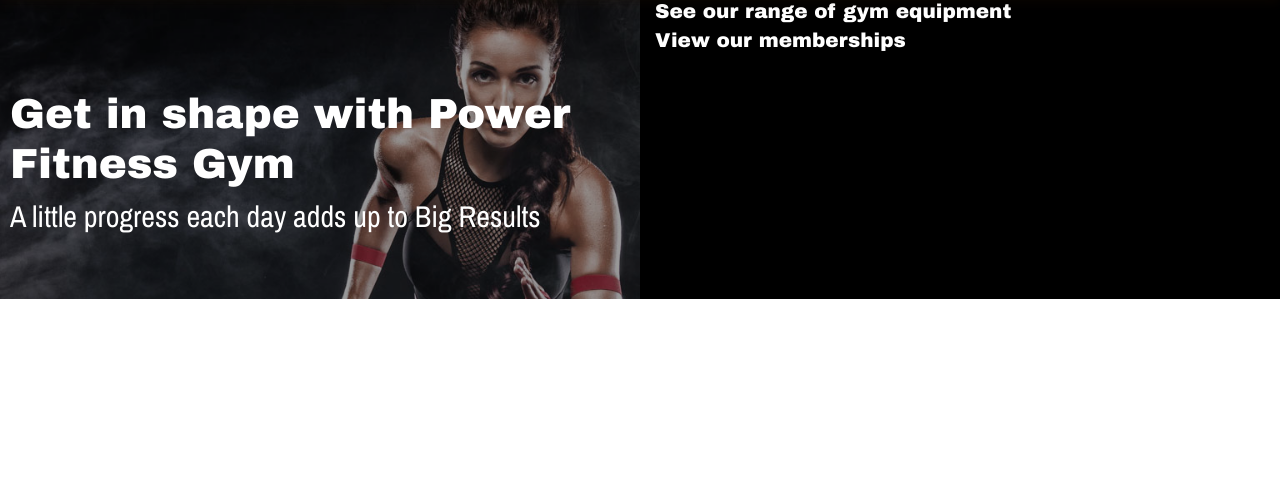
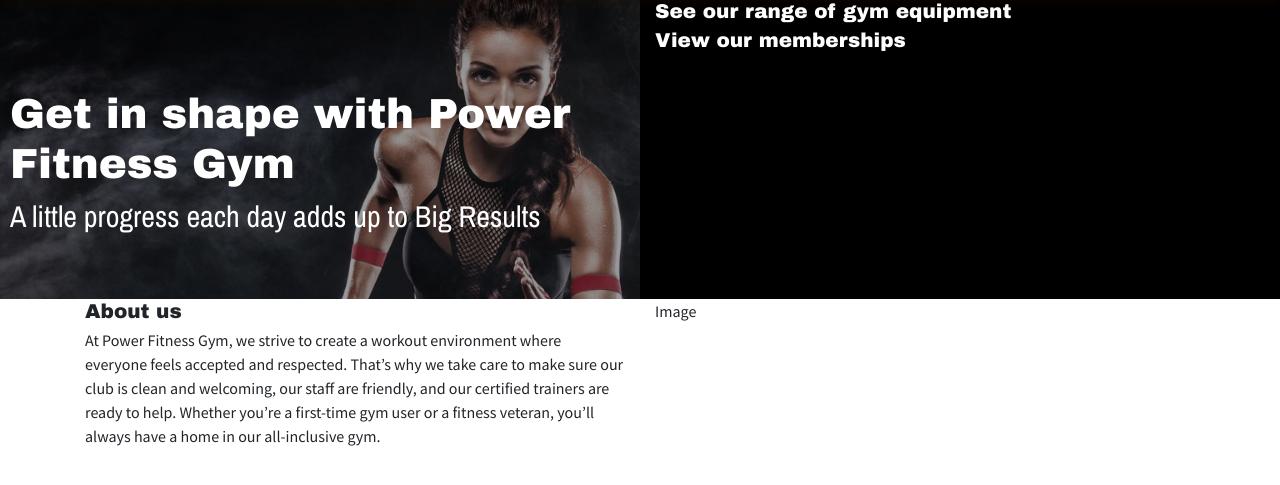
Before and after one commit to Bourkekev/ms4-power-fitness-gym, a Django app: page / in a window 1280 px wide. Shown: the part 106-591 px from the top of the page. Run offline with Django 3.2, Linux system fonts and the light colour scheme; some libraries are stand-ins or nearby versions.

Commit message:
Added favicon variations

```diff
--- a/pages/templates/pages/index.html
+++ b/pages/templates/pages/index.html
@@ -24,5 +24,14 @@
         </div>
     </div>
 </div>
+<div class="container">
+    <div class="row">
+        <div class="col-12 col-lg-6">
+            <h2>About us</h2>
+            <p>At Power Fitness Gym, we strive to create a workout environment where everyone feels accepted and respected. That’s why we take care to make sure our club is clean and welcoming, our staff are friendly, and our certified trainers are ready to help. Whether you’re a first-time gym user or a fitness veteran, you’ll always have a home in our all-inclusive gym.</p>
+        </div>
+        <div class="col-12 col-lg-6">Image</div>
+    </div>
+</div>
 
 {% endblock %}
--- a/templates/base.html
+++ b/templates/base.html
@@ -13,7 +13,16 @@
 
     {% block extra_meta %}
 	{% endblock %}
-
+    <!-- Favicon and theme colour -->
+    <link rel="apple-touch-icon" sizes="180x180" href="{% static 'images/apple-touch-icon.png' %}">
+    <link rel="icon" type="image/png" sizes="32x32" href="{% static 'images/favicon-32x32.png' %}">
+    <link rel="icon" type="image/png" sizes="16x16" href="{% static 'images/favicon-16x16.png' %}">
+    <link rel="manifest" href="{% static 'images/site.webmanifest' %}">
+    <link rel="mask-icon" href="{% static 'images/safari-pinned-tab.svg' %}" color="#f39200">
+    <link rel="shortcut icon" href="{% static 'images/favicon.ico' %}">
+    <meta name="msapplication-TileColor" content="#ffffff">
+    <meta name="msapplication-config" content="{% static 'images/browserconfig.xml' %}">
+    <meta name="theme-color" content="#f39200">
     {% block corecss %}
         <link rel="stylesheet" href="https://cdnjs.cloudflare.com/ajax/libs/twitter-bootstrap/4.5.3/css/bootstrap.min.css">
         <link rel="stylesheet" href="https://cdnjs.cloudflare.com/ajax/libs/font-awesome/5.15.0/css/all.min.css">
```
Also changed, not shown: static/images/browserconfig.xml (added, +9 -0 lines), README.md, static/images/android-chrome-192x192.png (added), static/images/android-chrome-384x384.png (added), static/images/apple-touch-icon.png (added), static/images/favicon-16x16.png (added), static/images/favicon-32x32.png (added), static/images/favicon.ico (added), static/images/mstile-150x150.png (added), static/images/safari-pinned-tab.svg (added), static/images/site.webmanifest (added).
